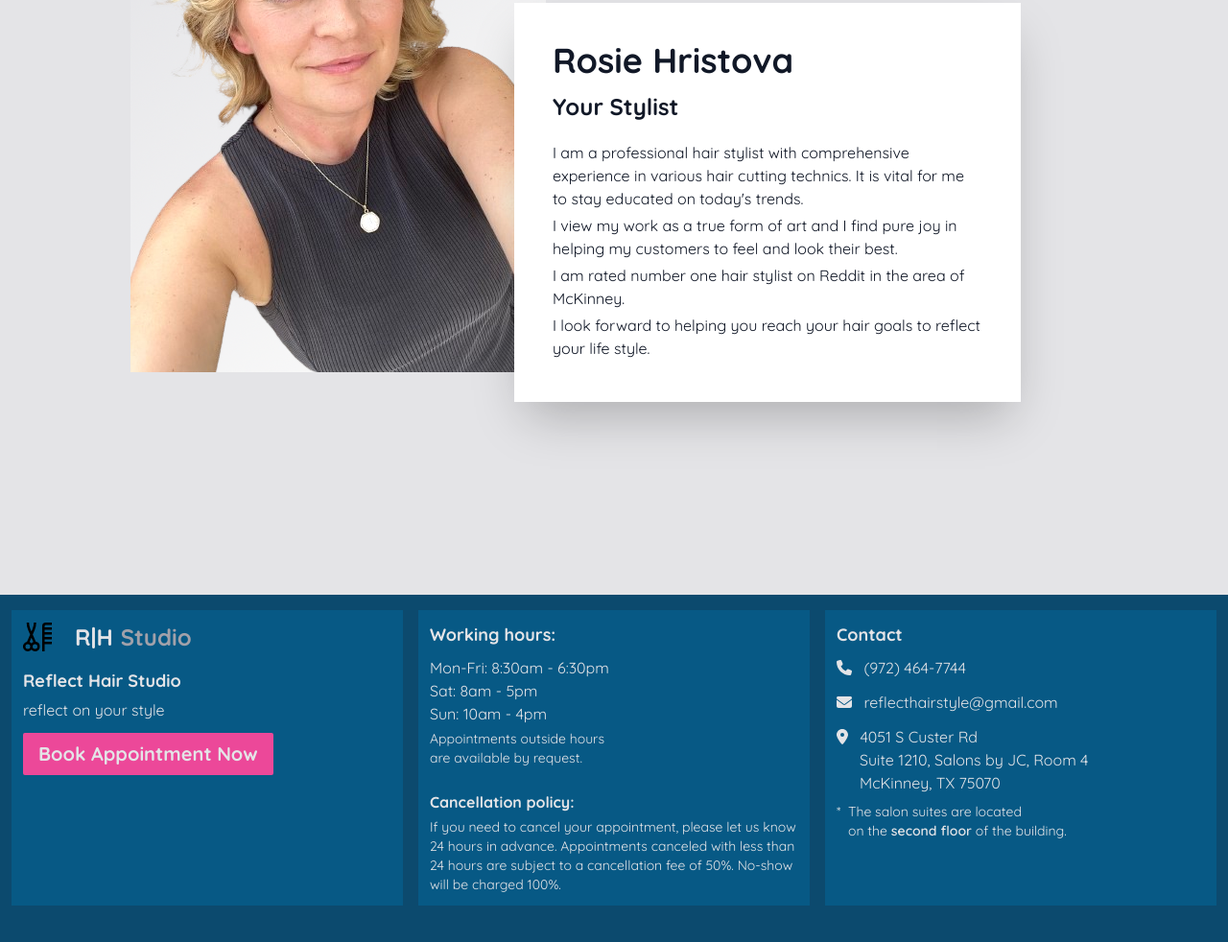
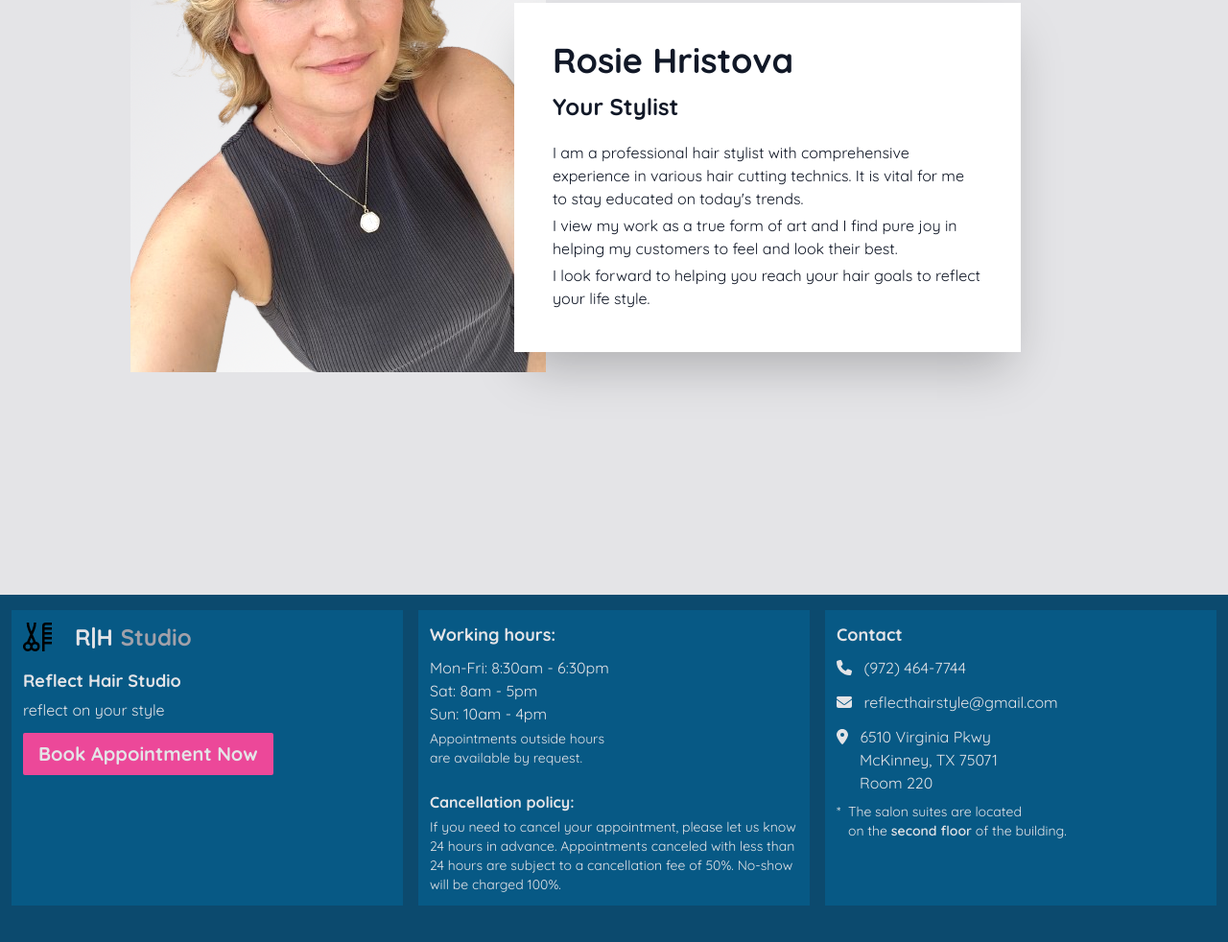
Before and after one commit to atanashristov/reflecthairstudiosite, a website: page index.html in a window 1280 px wide. Shown: the part 2547-3529 px from the top of the page at 96% size. Drawn offline with Linux system fonts and the light colour scheme.

Commit message:
Address change

```diff
--- a/index.html
+++ b/index.html
@@ -544,10 +544,10 @@
                 I view my work as a true form of art and I find pure joy in
                 helping my customers to feel and look their best.
               </p>
-              <p class="pb-1">
+              <!-- <p class="pb-1">
                 I am rated number one hair stylist on Reddit in the area of
                 McKinney.
-              </p>
+              </p> -->
               <p class="pb-1">
                 I look forward to helping you reach your hair goals to reflect
                 your life style.
@@ -631,9 +631,9 @@
             >
               <i class="fa-solid fa-location-dot"></i>
               <span class="pl-2">
-                4051 S Custer Rd
-                <p class="pl-6">Suite 1210, Salons by JC, Room 4</p>
-                <p class="pl-6">McKinney, TX 75070</p>
+                6510 Virginia Pkwy
+                <p class="pl-6">McKinney, TX 75071</p>
+                <p class="pl-6">Room 220</p>
               </span>
             </a>
           </div>
```
